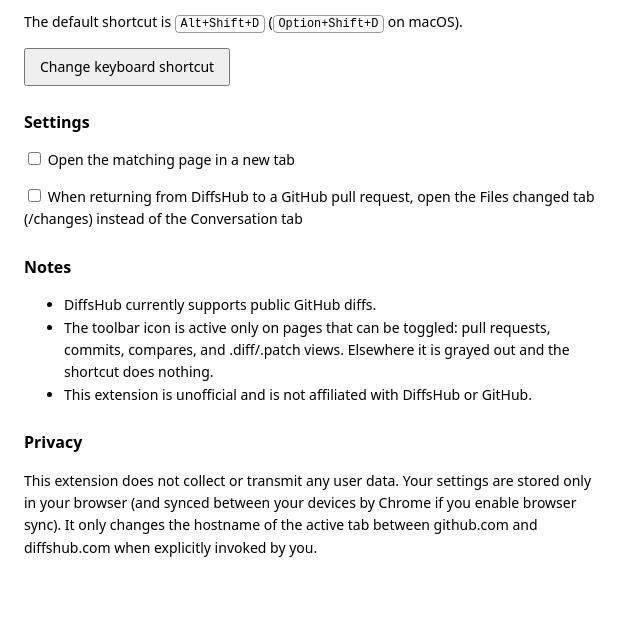
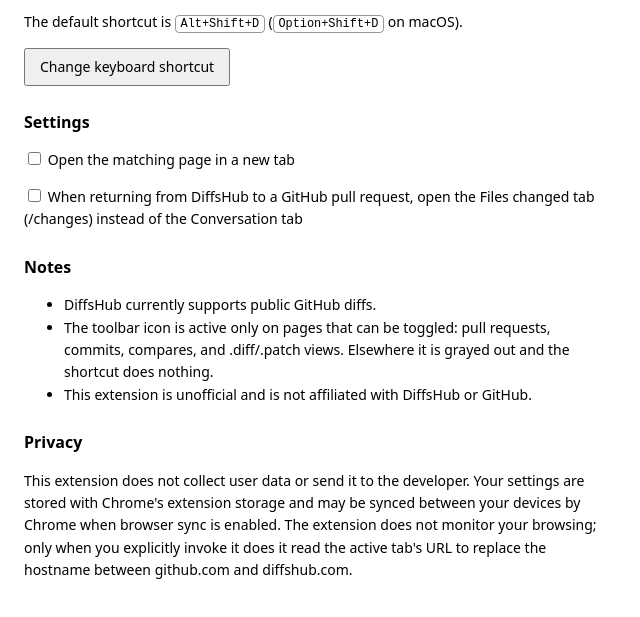
Before and after one commit to morinokami/diffshub-toggle, a browser extension: page extension/options/index.html in a window 1280 px wide. Shown: the part 123-740 px from the top of the page, without its empty margins (0-640 px from the left). Drawn offline with Linux system fonts and the light colour scheme.

Commit message:
Clarify privacy disclosures (#5)

```diff
--- a/extension/options/index.html
+++ b/extension/options/index.html
@@ -60,11 +60,12 @@
 
       <h2>Privacy</h2>
       <p>
-        This extension does not collect or transmit any user data. Your settings
-        are stored only in your browser (and synced between your devices by
-        Chrome if you enable browser sync). It only changes the hostname of the
-        active tab between github.com and diffshub.com when explicitly invoked
-        by you.
+        This extension does not collect user data or send it to the developer.
+        Your settings are stored with Chrome's extension storage and may be
+        synced between your devices by Chrome when browser sync is enabled. The
+        extension does not monitor your browsing; only when you explicitly
+        invoke it does it read the active tab's URL to replace the hostname
+        between github.com and diffshub.com.
       </p>
     </main>
     <script type="module" src="index.js"></script>
```
Also changed, not shown: README.md.
